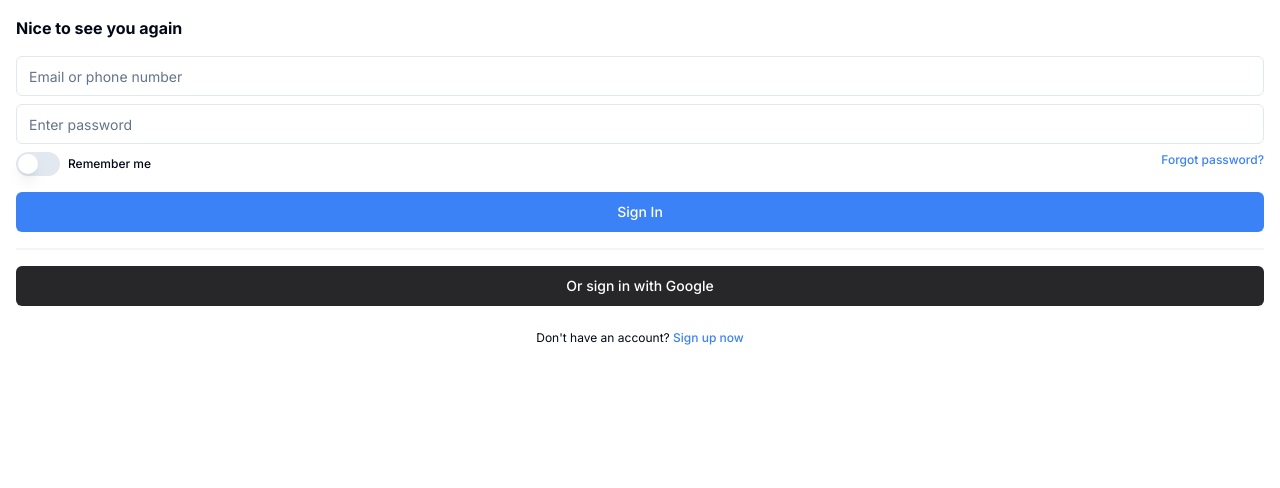
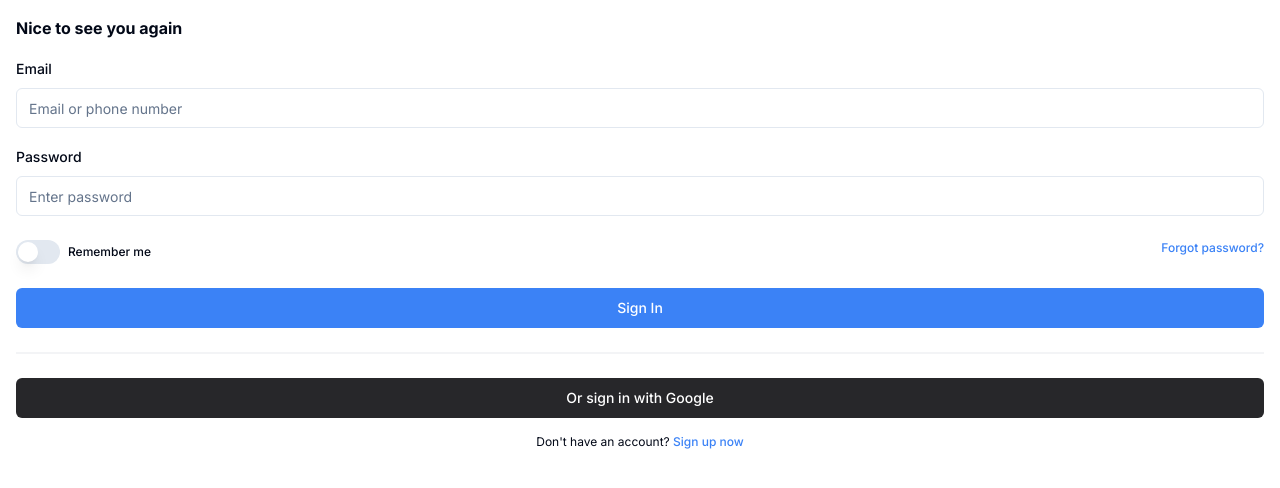
Before and after one commit to FernandoGmz2001/Expense-Tracker, a Next.js app: page /login in a window 1280 px wide. Shown: the top 488 px of the page. Built offline with nearby package versions, Linux system fonts and the light colour scheme.

Commit message:
feat: Update login functionality and API integration

```diff
--- a/src/app/api/login/route.ts
+++ b/src/app/api/login/route.ts
@@ -1,6 +1,6 @@
 export async function POST(req: Request) {
-    const { username, password } = await req.json();
-    return new Response(JSON.stringify({ message: { username, password } }), {
+    const { email, password } = await req.json();
+    return new Response(JSON.stringify({ message: `Este es el email: ${email} y esta es la password ${password}` }), {
         headers: { 'content-type': 'application/json' },
     });
 }
--- a/src/app/login/page.tsx
+++ b/src/app/login/page.tsx
@@ -4,32 +4,89 @@ import { Button } from "@/components/ui/button";
 import { Input } from "@/components/ui/input";
 import { Switch } from "@/components/ui/switch";
 import { Label } from "@/components/ui/label";
+import { useForm, FormProvider, useFormContext } from "react-hook-form";
+import { zodResolver } from "@hookform/resolvers/zod";
+import { z } from "zod";
+import { FormControl, FormField, FormItem, FormLabel, FormMessage, Form } from "@/components/ui/form";
+import InputForm  from "@/components/common/inputForm"
+
+const formSchema = z.object({
+  email: z.string().email(),
+  password: z.string().min(6,{
+    message: "Password must be at least 6 characters."
+  })
+})
 
 const LoginPage = () => {
   const [username, setUsername] = useState("");
   const [password, setPassword] = useState("");
+  const form = useForm<z.infer<typeof formSchema>>({
+    resolver: zodResolver(formSchema),
+    defaultValues: {
+      email: "",
+      password: ""
+    }
+  })
 
-  async function login(e: any) {
-    console.log(e)
-    // const response = await fetch("/api/login", {
-    //   method: "POST",
-    //   headers: {
-    //     "Content-Type": "application/json",
-    //   },
-    // })
-    // const data = await response.json()
-    // console.log(data)
+
+  const login = async (values: z.infer<typeof formSchema>) => {
+    console.log('caiste en este login')
+      const response = await fetch("/api/login", {
+      method: "POST",
+      headers: {
+        "Content-Type": "application/json",
+      },
+      body: JSON.stringify({ email: values.email, password: values.password}),
+    })
+    const data = await response.json()
   }
 
+  const handleSubmit = (values: z.infer<typeof formSchema>) => {
+
+    console.log(values)
+  }
 
   return (
     <>
       <main className="w-full p-4">
         <h4 className="font-bold mb-4">Nice to see you again</h4>
-        <div className="flex flex-col gap-2">
-          <Input type="email" placeholder="Email or phone number" />
-          <Input type="password" placeholder="Enter password" />
-          <div className="flex justify-between text-xs">
+        <Form {...form}>
+          <form
+          onSubmit={form.handleSubmit(login)}
+          className="flex gap-4 w-full flex-col"
+          >
+            <FormField
+            control={form.control}
+            name="email"
+            render={({field})=>{
+              return (
+                // <InputForm field={field} placeholder="Email" type="email"/>
+                <FormItem>
+                <FormLabel>Email</FormLabel>
+                <FormControl>
+                  <Input
+                  placeholder="Email or phone number"
+                  {...field}
+                  />
+                </FormControl>
+                <FormMessage/>
+              </FormItem>
+              )
+            }} />
+              <FormField control={form.control} name="password" render={({field})=>{
+              return <FormItem>
+                <FormLabel>Password</FormLabel>
+                <FormControl>
+                  <Input
+                  placeholder="Enter password"
+                  type="password"
+                  {...field}
+                  />
+                </FormControl>
+                <FormMessage/>
+              </FormItem>
+            }} />
+          <div className="flex justify-between text-xs mt-2">
             <div className="flex items-center space-x-2">
               <Switch id="airplane-mode" />
               <Label htmlFor="Remember me" className="text-xs">
@@ -38,18 +95,20 @@ const LoginPage = () => {
             </div>
             <a className="text-blue-500 font-medium">Forgot password?</a>
           </div>
-          <Button className="text-white bg-blue-500 my-2" onClick={login}>Sign In</Button>
+          <Button className="text-white bg-blue-500 my-2" type="submit">Sign In</Button>
           <div className="w-full border border-gray-100"></div>
           <Button className="text-white bg-zinc-800 mt-2">
             Or sign in with Google
           </Button>
+          </form>
+        </Form>
           <div className="w-full flex justify-center mt-4">
             <p className="text-xs">
               Don&apos;t have an account?{" "}
               <span className=" text-blue-500 font-medium">Sign up now</span>
             </p>
           </div>
-        </div>
+        {/* </div> */}
       </main>
     </>
   );
--- /dev/null
+++ b/src/components/common/inputForm.tsx
@@ -0,0 +1,30 @@
+"use client"
+import {
+  FormControl,
+  FormItem,
+  FormLabel,
+  FormMessage,
+} from "@/components/ui/form";
+import { Input } from "@/components/ui/input";
+
+interface inputFormProps {
+  field: {
+    [key: string]: any;
+  };
+}
+
+function InputForm({field}: inputFormProps, placeholder: string, type: string) {
+  return (
+    <>
+      <FormItem>
+        <FormLabel>Password</FormLabel>
+        <FormControl>
+          <Input placeholder={placeholder} type={type} {...field} />
+        </FormControl>
+        <FormMessage />
+      </FormItem>
+    </>
+  );
+}
+
+export default InputForm;
```
